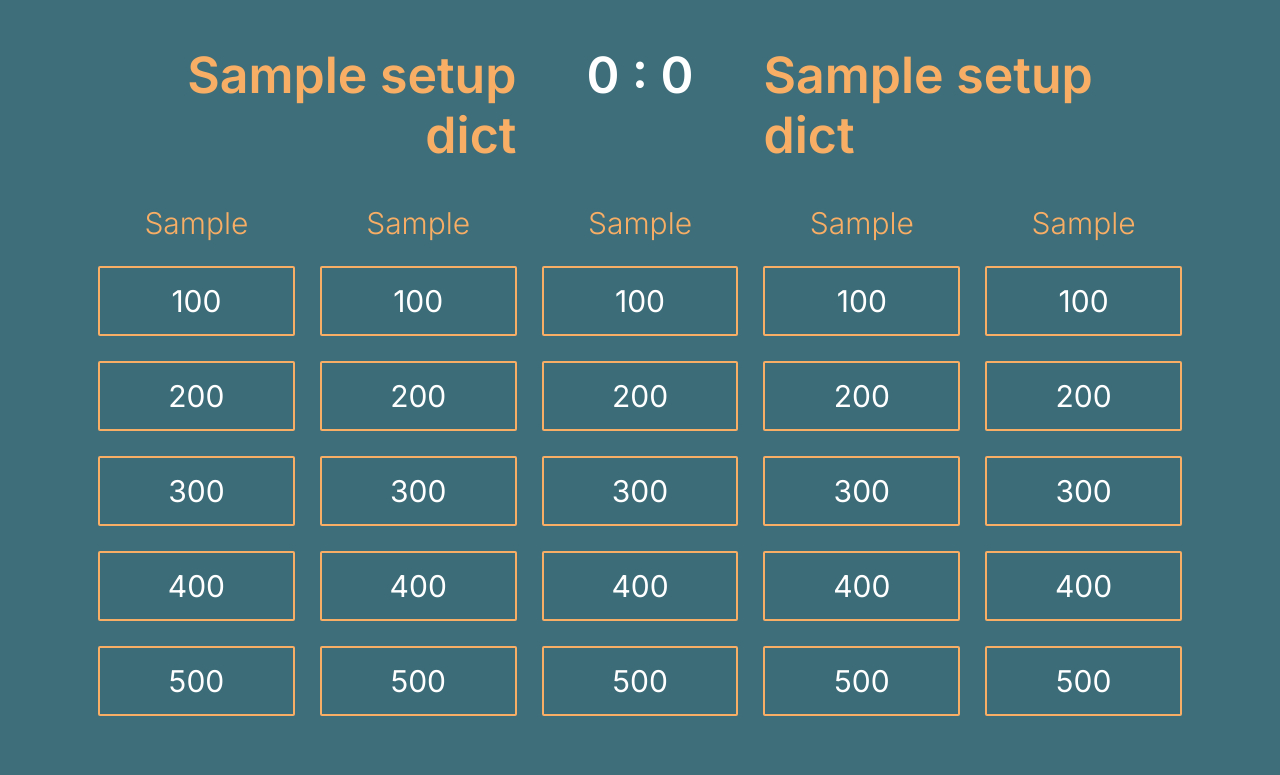
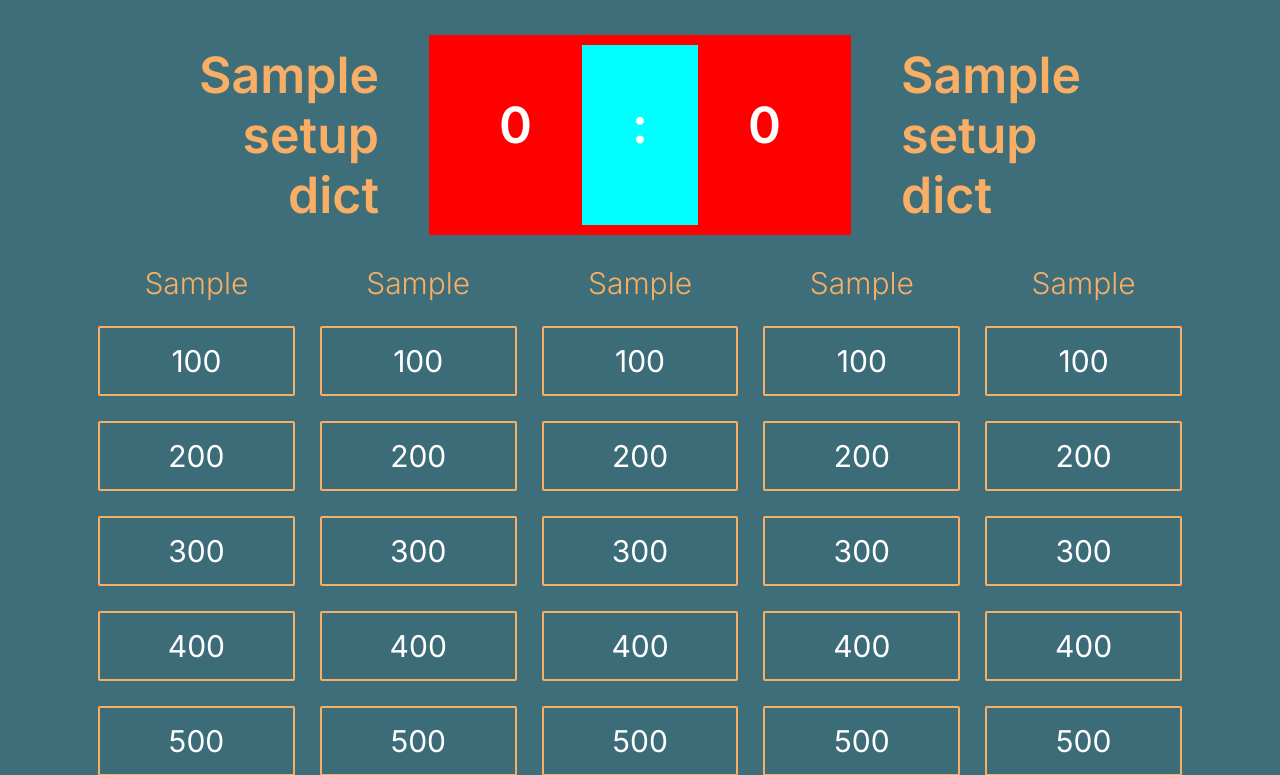
Before and after one commit to thomasherstad/geoparty, a Flask app: template src/frontend/templates/game.html in a window 1280 px wide. Shown: the top 775 px of the page. Before the commit the page ends 716 px from the top, so only its background shows below. Run offline with Flask 3, Linux system fonts and the light colour scheme; the template is opened without the code that fills it: most values are stand-ins (such as "Sample title", 1, 10 or a date in 2020).

Commit message:
Started centering the colon in the score board, but not finished yet

```diff
--- a/src/frontend/static/style.css
+++ b/src/frontend/static/style.css
@@ -43,6 +43,31 @@ body {
     color: white;
     margin: 10px 20px;
     padding: 10px 20px;
+    display: flex;
+    background-color: red;
+}
+
+.flex {
+    flex: 1;
+    display: inline-flex;
+    justify-content: center;
+}
+
+.flex > div {
+    text-align: center;
+    padding: 1em;
+}
+
+.left div {
+    margin-right: auto;
+}
+
+.right div {
+    margin-left: auto;
+}
+
+#colon {
+    background-color: aqua;
 }
 
 .gameboard {
--- a/src/frontend/templates/game.html
+++ b/src/frontend/templates/game.html
@@ -7,9 +7,15 @@
         <div class="scoreboard">
             <div id="team1" class="team">{{ setup_dict['team1_name'] }}</div>
             <div class="scores">
-                <span class="score">404</span>
-                <span>:</span>
-                <span class="score">404</span>
+                <div class="left flex">
+                    <div class="score">404</div>
+                </div>
+                <div class="center flex">
+                    <div id="colon">:</div>
+                </div>
+                <div class="right flex">
+                    <div class="score">404</div>
+                </div>
             </div>
             <div id="team2" class="team">{{ setup_dict['team2_name'] }}</div>
         </div>
```
